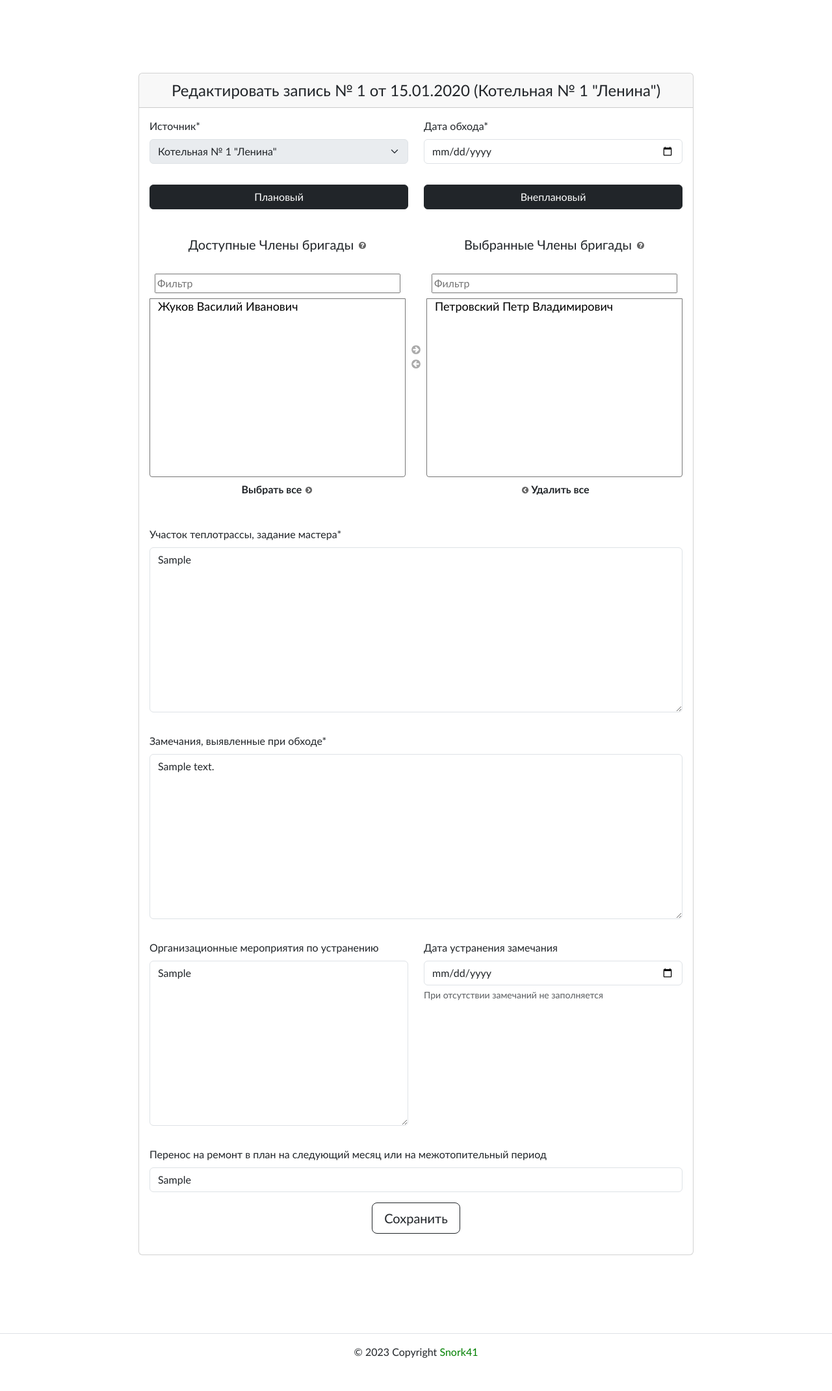
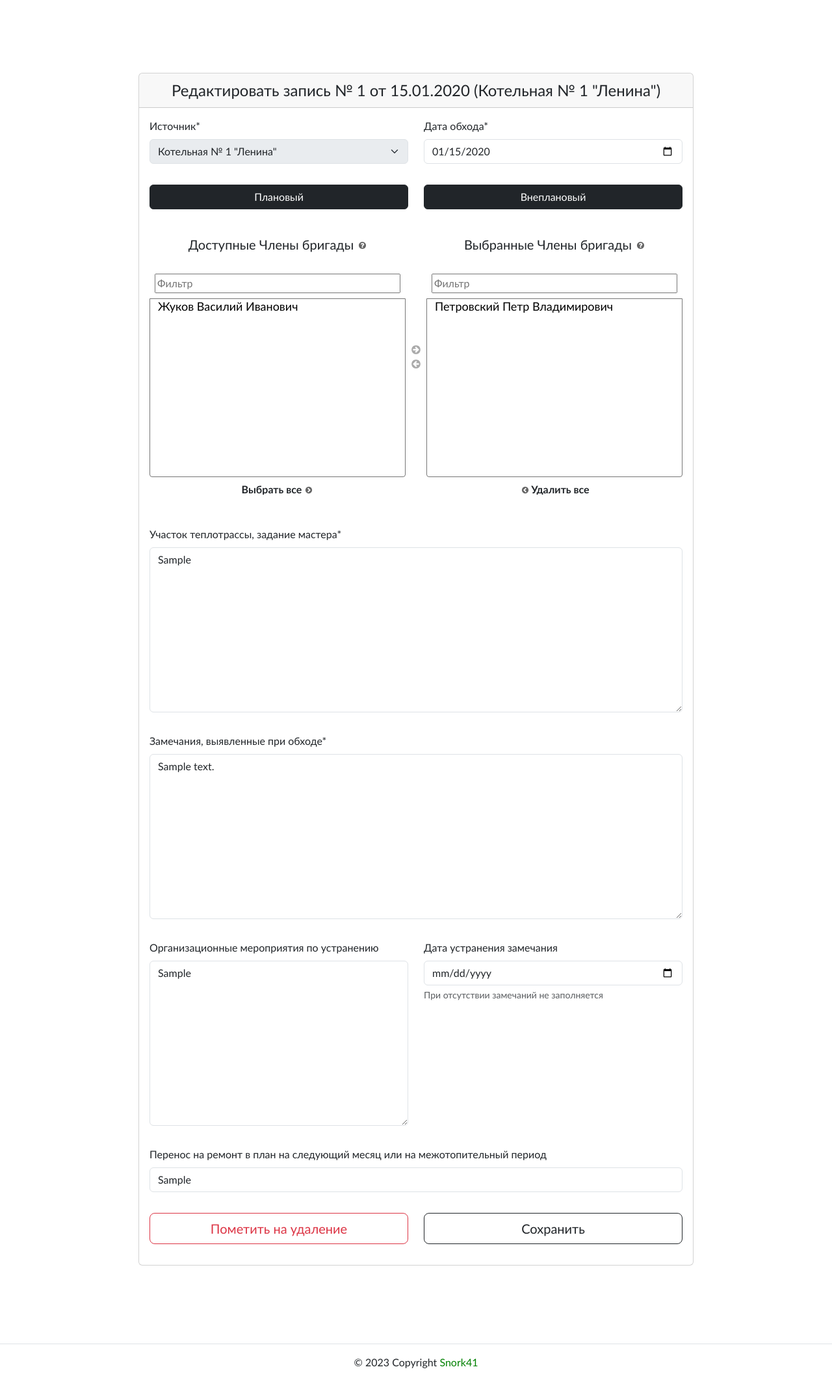
Before and after one commit to Snork41/masters_office, a Django app: page /cabinet/journals/zhurnal-obhodov-teplovyh-setej/kotelnaya-1-lenina/edit_post_walking/1/ in a window 1280 px wide. Shown: the part 83-2223 px from the top of the page at 65% size. Before the commit the page ends 2172 px from the top, so only its background shows below. Run offline with Django 4.2, Linux system fonts and the light colour scheme; a user stored in the database is signed in; data comes from the database, SQL or seed files in the repository; tables that the repository leaves empty hold one stand-in row (values such as "Sample post"); some libraries are stand-ins or nearby versions.

Commit message:
add is_deleted in post walking

```diff
--- a/masters_office/office/admin.py
+++ b/masters_office/office/admin.py
@@ -35,6 +35,7 @@
         'task',
         'text_for_display',
         'author',
+        'is_deleted',
     )
     fields = (
         'journal',
@@ -49,10 +50,11 @@
         'plan',
         'fix_date',
         'transfer',
+        'is_deleted',
     )
     list_display_links = ('number_post', 'task')
     search_fields = ('text', 'walk_date')
-    list_filter = ('walk_date',)
+    list_filter = ('walk_date', 'is_deleted',)
     empty_value_display = '-пусто-'
     save_on_top = True
     readonly_fields = ('time_create', 'time_update', 'number_post')
--- a/masters_office/office/forms.py
+++ b/masters_office/office/forms.py
@@ -12,7 +12,7 @@
 
     walk_date = forms.DateField(
         label='Дата обхода',
-        widget=forms.DateInput(attrs={'type': 'date'}),
+        widget=forms.DateInput(format=('%Y-%m-%d'), attrs={'type': 'date'}),
         validators=[MaxValueValidator(dt.date.today(), message='Дата обхода еще не наступила')]
     )
     fix_date = forms.DateField(
@@ -26,12 +26,12 @@
         label='Плановый',
         required=False,
         initial=True,
-        widget=forms.CheckboxInput(attrs={'id': 'btn-check-outlined', 'type': 'checkbox', 'class': 'btn-check'})
+        widget=forms.CheckboxInput(attrs={'id': 'btn-check-planned-outlined', 'type': 'checkbox', 'class': 'btn-check'})
     )
     not_planned = forms.BooleanField(
         label='Внеплановый',
         required=False,
-        widget=forms.CheckboxInput(attrs={'id': 'btn-check-2-outlined', 'type': 'checkbox', 'class': 'btn-check'})
+        widget=forms.CheckboxInput(attrs={'id': 'btn-check-not-planned-outlined', 'type': 'checkbox', 'class': 'btn-check'})
     )
     members = forms.ModelMultipleChoiceField(
         label='Члены бригады',
@@ -40,6 +40,11 @@
             verbose_name='Члены бригады',
             is_stacked=False
         ),
+    )
+    is_deleted = forms.BooleanField(
+        label='Пометить запись на удаление',
+        required=False,
+        widget=forms.CheckboxInput(attrs={'id': 'btn-check-deleted-outlined', 'type': 'checkbox', 'class': 'btn-check'})
     )
 
     class Meta:
@@ -55,6 +60,7 @@
             'plan',
             'fix_date',
             'transfer',
+            'is_deleted',
         )
 
     class Media:
--- a/masters_office/office/models.py
+++ b/masters_office/office/models.py
@@ -200,7 +200,7 @@
     number_post = models.PositiveIntegerField(
         verbose_name='Номер записи'
     )
-    walk_date = models.DateTimeField(
+    walk_date = models.DateField(
         verbose_name='Дата обхода',
         help_text='Введите дату в формате "ДД.ММ.ГГГГ"'
     )
@@ -266,6 +266,10 @@
         related_name='posts',
         verbose_name='Журнал',
         help_text='Журнал, в котором будет запись'
+    )
+    is_deleted = models.BooleanField(
+        default=False,
+        verbose_name='Удаленная запись'
     )
 
     class Meta:
--- a/masters_office/static/css/my_css.css
+++ b/masters_office/static/css/my_css.css
@@ -116,3 +116,7 @@
     font-weight: 110%;
     display: block;
 }
+
+.card-post-in-list {
+    margin-bottom: 2%;
+}
--- a/masters_office/static/js/my_scripts.js
+++ b/masters_office/static/js/my_scripts.js
@@ -1,6 +1,24 @@
 // bootstrap Tooltips (на кнопках "редактировать запись", "следущая/предыдущая запись")
 const tooltipTriggerList = document.querySelectorAll('[data-bs-toggle="tooltip"]')
 const tooltipList = [...tooltipTriggerList].map(tooltipTriggerEl => new bootstrap.Tooltip(tooltipTriggerEl))
+// получаем текущее значение из localStorage
+let currentText = localStorage.getItem("currentText");
+// если значение не пустое (т.е. уже было сохранено ранее)
+if (currentText) {
+  // устанавливаем текст на кнопке
+  document.querySelector(".btn-outline-danger").innerHTML = currentText;
+}
+function changeText() {
+  if (currentText === "Пометить на удаление") {
+    currentText = "Отменить удаление";
+  } else {
+    currentText = "Пометить на удаление";
+  }
+    // сохраняем новое значение в localStorage
+  localStorage.setItem("currentText", currentText);
+
+  document.querySelector(".btn-outline-danger").innerHTML = currentText;
+}
 
 
 // for bootstrap Toast show
--- a/masters_office/templates/office/create_post_walking.html
+++ b/masters_office/templates/office/create_post_walking.html
@@ -21,11 +21,11 @@
                   <div class="col-6">{{ form.walk_date|as_crispy_field }}</div>
                   <div class="col-6 d-grid gap-2">
                     {{ form.planned }}
-                    <label class="btn btn-outline-dark" for="btn-check-outlined">Плановый</label>
+                    <label class="btn btn-outline-dark" for="btn-check-planned-outlined">Плановый</label>
                   </div>
                   <div class="col-6 d-grid gap-2">
                     {{ form.not_planned }}
-                    <label class="btn btn-outline-dark" for="btn-check-2-outlined">Внеплановый</label>
+                    <label class="btn btn-outline-dark" for="btn-check-not-planned-outlined">Внеплановый</label>
                   </div>
                   <div class="col-12 form-error form-error-planned">{{ form.errors.planned }}</div>
                     <div class="col-12 mw-100 d-flex" style="margin-top: 3%; margin-bottom: 3%;">
--- a/masters_office/templates/office/edit_post_walking.html
+++ b/masters_office/templates/office/edit_post_walking.html
@@ -22,11 +22,11 @@
                 <div class="col-6">{{ form.walk_date|as_crispy_field }}</div>
                 <div class="col-6 d-grid gap-2">
                   {{ form.planned }}
-                  <label class="btn btn-outline-dark" for="btn-check-outlined">Плановый</label>
+                  <label class="btn btn-outline-dark" for="btn-check-planned-outlined">Плановый</label>
                 </div>
                 <div class="col-6 d-grid gap-2">
                   {{ form.not_planned }}
-                  <label class="btn btn-outline-dark" for="btn-check-2-outlined">Внеплановый</label>
+                  <label class="btn btn-outline-dark" for="btn-check-not-planned-outlined">Внеплановый</label>
                 </div>
                 <div class="col-12 form-error form-error-planned">{{ form.errors.planned }}</div>
                   <div class="col-12 mw-100 d-flex" style="margin-top: 3%; margin-bottom: 3%;">
@@ -39,10 +39,14 @@
                 <div class="col-6">{{ form.plan|as_crispy_field }}</div>
                 <div class="col-6">{{ form.fix_date|as_crispy_field }}</div>
                 <div class="col-12">{{ form.transfer|as_crispy_field }}</div>
+              <div class="col-6 d-grid gap-2">
+                {{ form.is_deleted }}
+                <label class="btn btn-outline-danger btn-lg" for="btn-check-deleted-outlined" onclick="changeText()">Пометить на удаление</label>
               </div>
-              <div class="d-grid gap-2 col-2 mx-auto">
+              <div class="col-6 d-grid gap-2 ">
                 <button type="submit" class="btn btn-outline-dark btn-lg">Сохранить</button>
               </div>
+            </div>
             </form>
           </div>
         </div>
--- a/masters_office/templates/office/post_walking_detail.html
+++ b/masters_office/templates/office/post_walking_detail.html
@@ -21,8 +21,8 @@
       <h2 class="text-center fw-light">Журнал обходов тепловых сетей</h2>
       <h2 class="text-center fw-medium">{{ district }}</h2>
       <div class="row justify-content-center">
-        <div class="col-md-20 p-5">
-          <div class="card">
+        <div class="col-8 p-5">
+          <div class="card shadow-lg">
             <div class="card-header">
               <div class="previous-button">
                 {% if post.get_previous_post %}
```
Also changed, not shown: masters_office/templates/office/journal_walk.html (+24 -26 lines), README.md, masters_office/office/migrations/0016_postwalking_is_deleted.py (added), masters_office/office/migrations/0017_alter_postwalking_walk_date.py (added), masters_office/users/migrations/0005_alter_customuser_middle_name.py (added).
